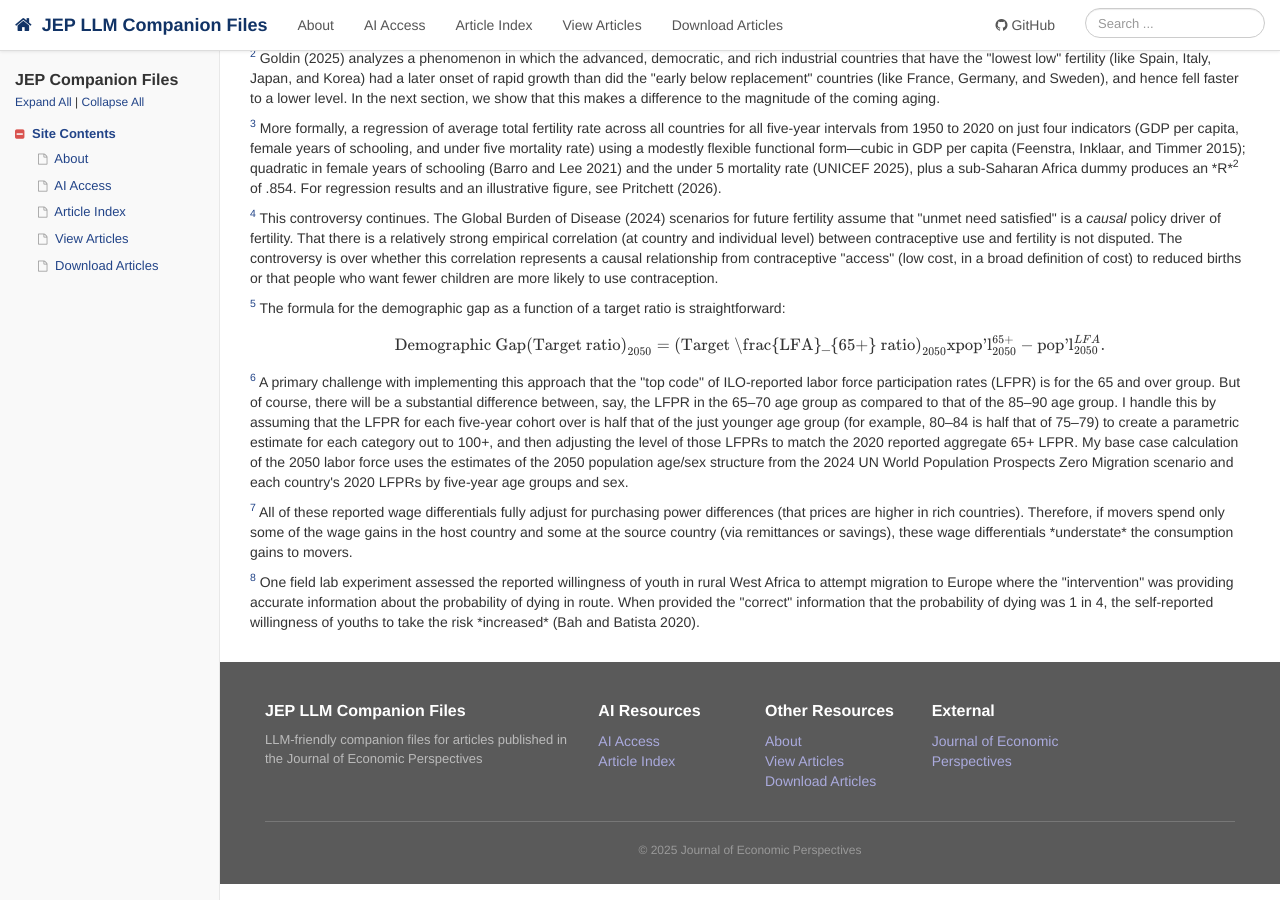
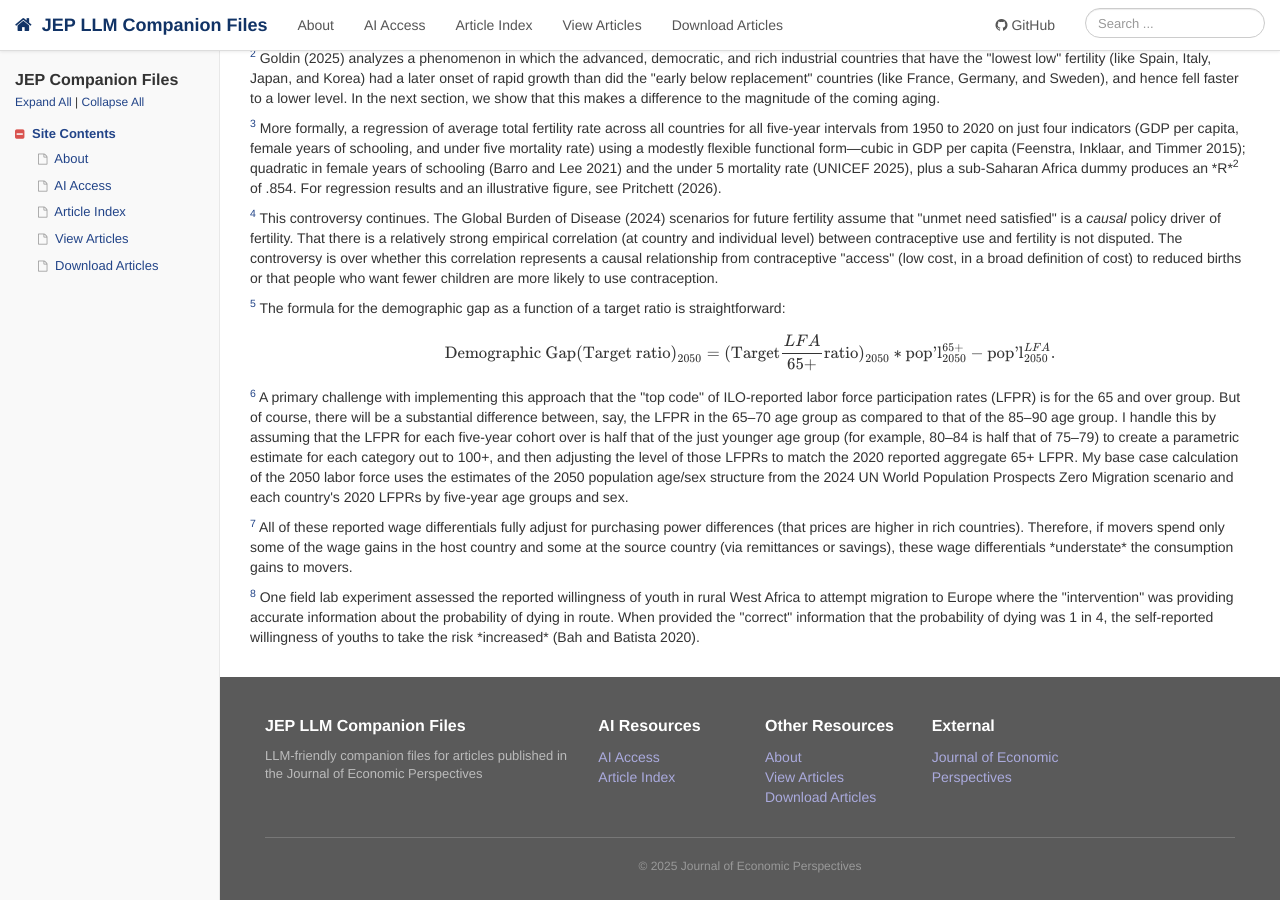
Before and after one commit to liegroup-dartmouth/working-aea-jep, a Jekyll site: the page built from papers/v40n1/pritchett/paper.md, in a window 1280 px wide and 900 px high, scrolled down 13406 px. Built offline with Jekyll 4.4.1, drawn with Linux system fonts in a browser that asks for light colours; comment, search, counter and statistics services are not loaded.

Commit message:
update formula in protchett footnot 5

```diff
--- a/papers/v40n1/pritchett/paper.md
+++ b/papers/v40n1/pritchett/paper.md
@@ -313,7 +313,7 @@
 
 <p id="footnote-028"><sup><a href="#footnote-028-backlink">5</a></sup> The formula for the demographic gap as a function of a target ratio is straightforward:
 
-$$\text{Demographic Gap(Target ratio)}_{2050} = \text{(Target \frac{LFA}_{65+} ratio)}_{2050} \text{x} \text{pop'l}_{2050}^{65+} - \text{pop'l}_{2050}^{LFA}.$$
+$$\text{Demographic Gap(Target ratio)}_{2050} = \text{(Target} \frac{LFA}{65+} \text{ratio)}_{2050} * \text{pop'l}_{2050}^{65+} - \text{pop'l}_{2050}^{LFA}.$$
 
 <p id="footnote-027"><sup><a href="#footnote-027-backlink">6</a></sup> A primary challenge with implementing this approach that the "top code" of ILO-reported labor force participation rates (LFPR) is for the 65 and over group. But of course, there will be a substantial difference between, say, the LFPR in the 65–70 age group as compared to that of the 85–90 age group. I handle this by assuming that the LFPR for each five-year cohort over is half that of the just younger age group (for example, 80–84 is half that of 75–79) to create a parametric estimate for each category out to 100+, and then adjusting the level of those LFPRs to match the 2020 reported aggregate 65+ LFPR. My base case calculation of the 2050 labor force uses the estimates of the 2050 population age/sex structure from the 2024 UN World Population Prospects Zero Migration scenario and each country's 2020 LFPRs by five-year age groups and sex.</p>
 
```
